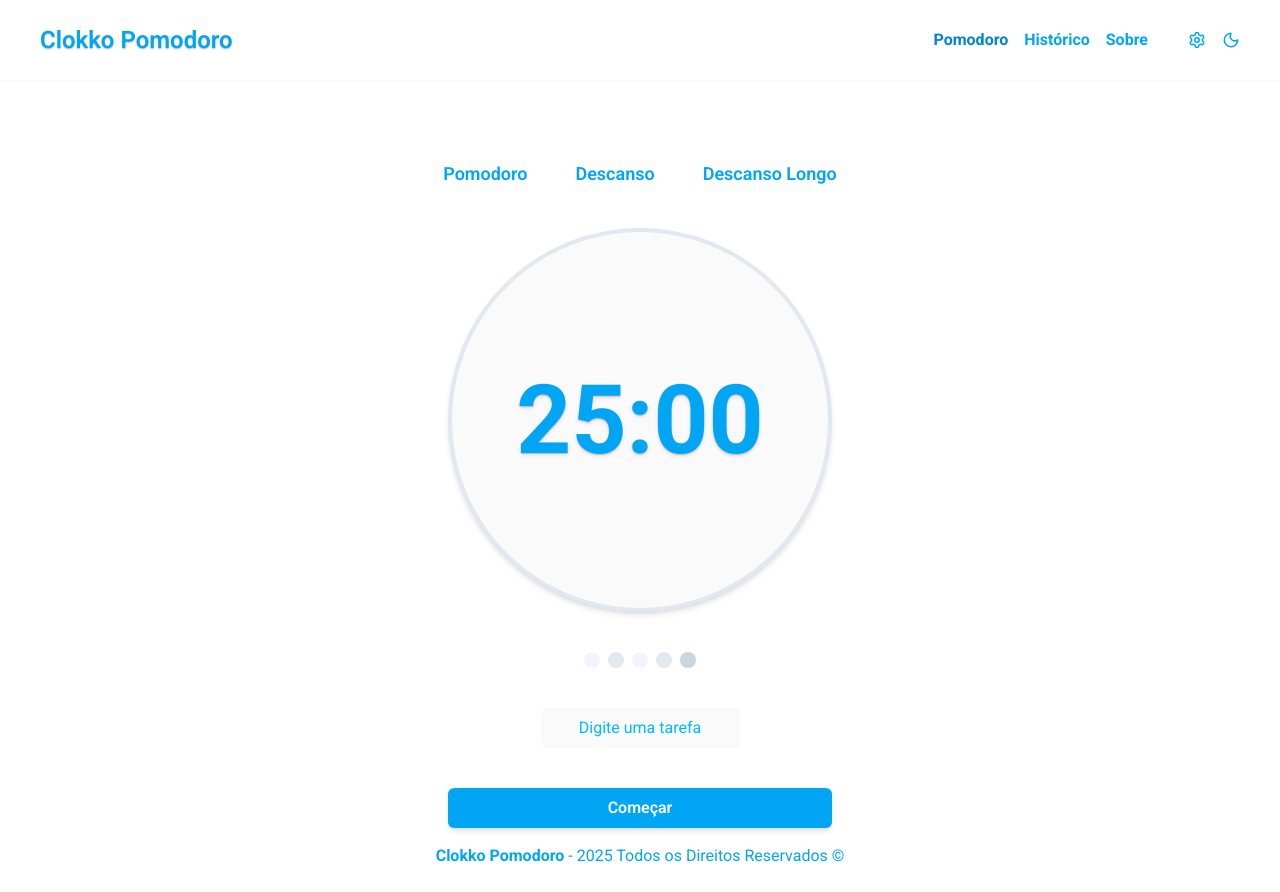
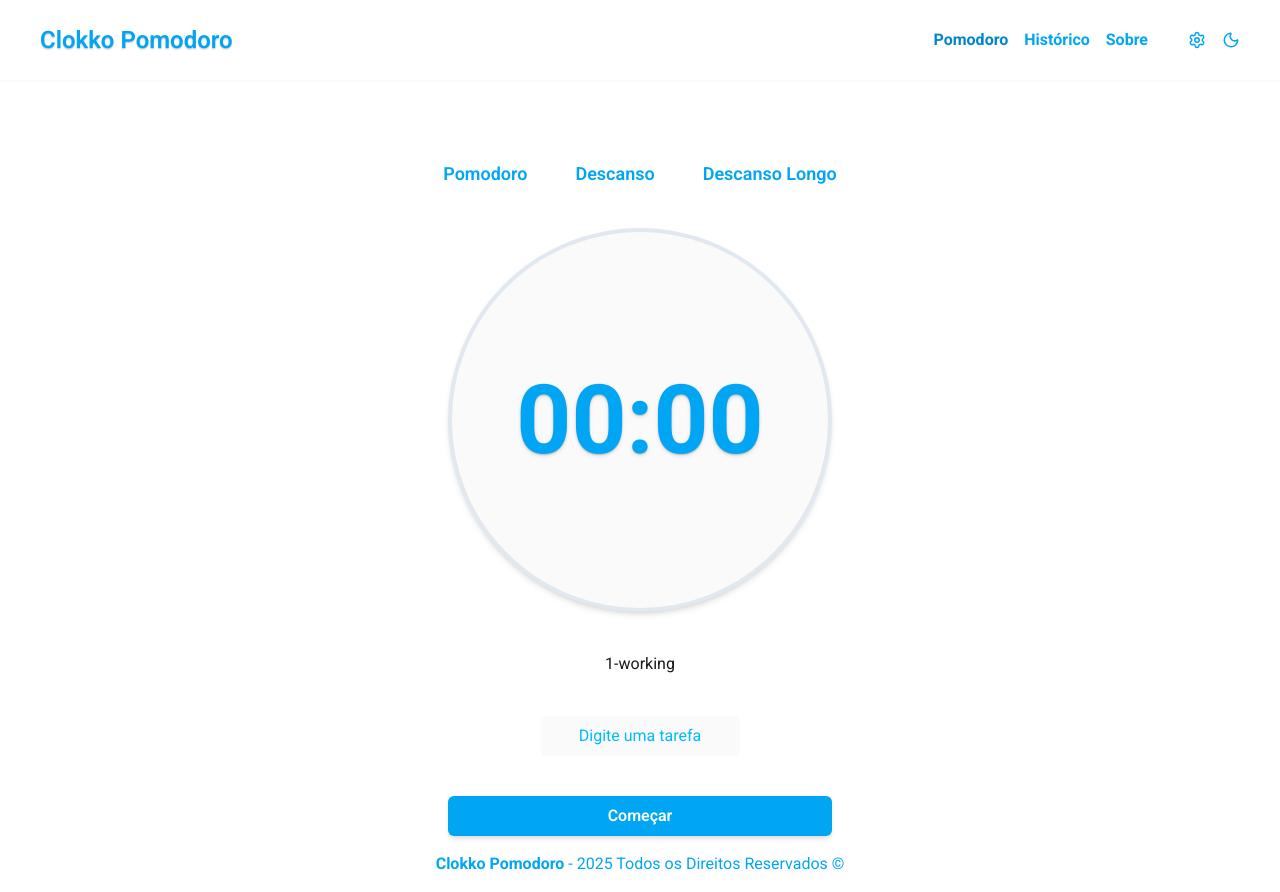
Before and after one commit to davifdev/clokko-pomodoro, a React (Vite) app: page / in a window 1280 px wide. Built offline with nearby package versions, Linux system fonts and the light colour scheme.

Commit message:
feat: create currentCycle and cycleType

```diff
--- a/src/models/taskModel.tsx
+++ b/src/models/taskModel.tsx
@@ -4,7 +4,7 @@ export interface TaskModel {
   id: string;
   name: string;
   durationInMinutes: number;
-  startDate: Date;
+  startDate: number;
   completeDate: number | null;
   interruptDate: number | null;
   type: keyof TaskStateModel['config'];
--- a/src/pages/home-page.tsx
+++ b/src/pages/home-page.tsx
@@ -1,8 +1,68 @@
+import { useRef, useState, type FormEvent } from 'react';
 import Button from '../components/button-component';
 import Container from '../components/container';
 import Input from '../components/input-component';
+import type { TaskModel } from '../models/taskModel';
+import type { TaskStateModel } from '../models/taskStateModel';
+import { getCurrentCycle } from '../utils/getCurrentCycle';
+import { getCycleType } from '../utils/getCycleType';
 
 const Home = () => {
+  const initialTaskStateValue: TaskStateModel = {
+    tasks: [],
+    secondsRemaining: 0,
+    formattedSecondsRemaining: '00:00',
+    activeTask: null,
+    currentCycle: 0,
+    config: {
+      working: 25,
+      shortResting: 5,
+      longResting: 15,
+    },
+  };
+
+  const [currentTask, setCurrentTask] = useState<TaskStateModel>(
+    initialTaskStateValue
+  );
+  const inputRef = useRef<HTMLInputElement | null>(null);
+
+  const currentCycle = getCurrentCycle(currentTask.currentCycle);
+  const cycleType = getCycleType(currentCycle);
+  console.log(currentCycle);
+  console.log(cycleType);
+
+  const createTask = (e: FormEvent<HTMLFormElement>) => {
+    e.preventDefault();
+
+    if (!inputRef.current) return;
+
+    const newTask: TaskModel = {
+      id: Date.now().toString(),
+      name: inputRef.current?.value,
+      startDate: Date.now(),
+      interruptDate: null,
+      completeDate: null,
+      durationInMinutes: currentTask.config[cycleType],
+      type: cycleType,
+    };
+
+    const secondsRemaining = newTask.durationInMinutes * 60;
+
+    setCurrentTask((prevTasks) => {
+      return {
+        ...prevTasks,
+        secondsRemaining,
+        activeTask: newTask,
+        currentCycle: currentCycle,
+        formattedSecondsRemaining: '00:00',
+        tasks: [...prevTasks.tasks, newTask],
+        config: { ...prevTasks.config },
+      };
+    });
+  };
+
+  console.log(currentTask);
+
   return (
     <main>
       <Container>
@@ -20,20 +80,26 @@ const Home = () => {
           </div>
           <div className="flex h-96 w-96 items-center justify-center rounded-full border-4 border-slate-200 bg-zinc-50 p-2 shadow-md dark:border-slate-800 dark:bg-slate-900">
             <p className="text-8xl font-bold text-sky-500 text-shadow-md dark:text-slate-100">
-              25:00
+              {currentTask.formattedSecondsRemaining}
             </p>
           </div>
-          <div className="flex flex-col items-center justify-center gap-10">
+          <form
+            className="flex flex-col items-center justify-center gap-10"
+            onSubmit={createTask}
+          >
             <div className="flex items-center gap-2">
-              <div className="h-4 w-4 rounded-full bg-slate-100"></div>
+              <p>
+                {currentCycle}-{cycleType}
+              </p>
+              {/* <div className="h-4 w-4 rounded-full bg-slate-100"></div>
               <div className="h-4 w-4 rounded-full bg-slate-200"></div>
               <div className="h-4 w-4 rounded-full bg-slate-100"></div>
               <div className="h-4 w-4 rounded-full bg-slate-200"></div>
-              <div className="h-4 w-4 rounded-full bg-slate-300"></div>
+              <div className="h-4 w-4 rounded-full bg-slate-300"></div> */}
             </div>
-            <Input type="text" placeholder="Digite uma tarefa" />
+            <Input type="text" placeholder="Digite uma tarefa" ref={inputRef} />
             <Button className="w-96">Começar</Button>
-          </div>
+          </form>
         </div>
       </Container>
     </main>
--- /dev/null
+++ b/src/utils/getCurrentCycle.ts
@@ -0,0 +1,3 @@
+export const getCurrentCycle = (currentCycle: number) => {
+  return currentCycle === 0 || currentCycle === 8 ? 1 : currentCycle + 1;
+};
--- /dev/null
+++ b/src/utils/getCycleType.ts
@@ -0,0 +1,7 @@
+import type { TaskModel } from '../models/taskModel';
+
+export const getCycleType = (currentCycle: number): TaskModel['type'] => {
+  if (currentCycle % 8 === 0) return 'longResting';
+  if (currentCycle % 2 === 0) return 'shortResting';
+  return 'working';
+};
```
